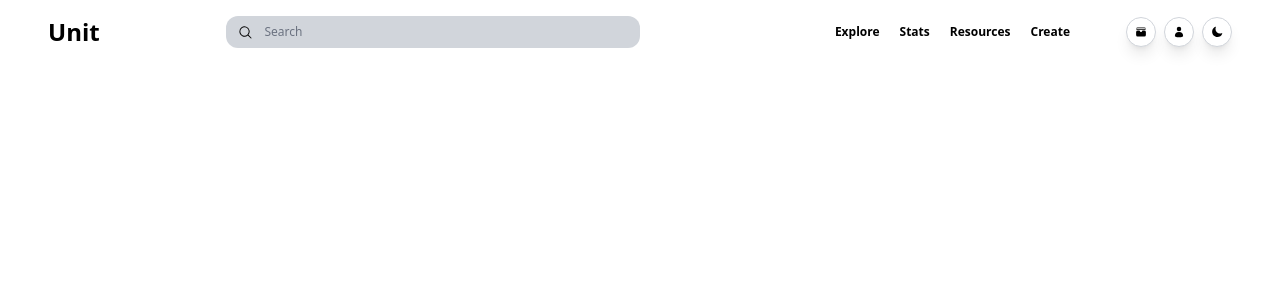
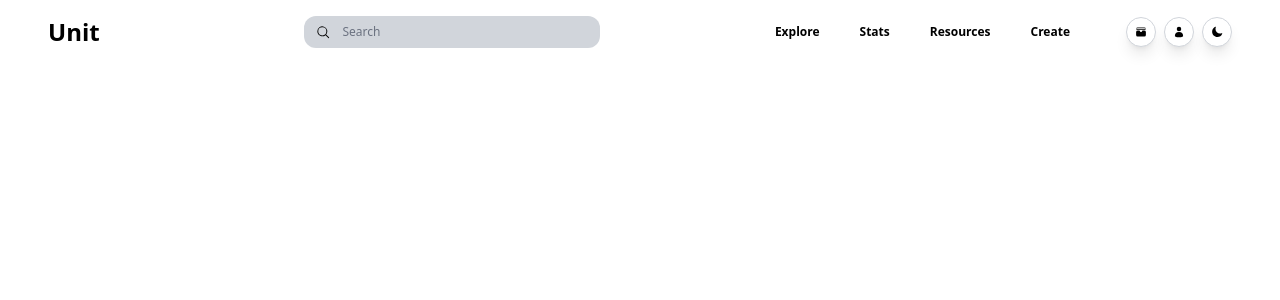
Before and after one commit to ValentineCodes/Unit, a Next.js app: page / in a window 1280 px wide. Shown: the top 300 px of the page. Built offline with nearby package versions, Linux system fonts and the light colour scheme.

Commit message:
adjusted search bar position and responsiveness

```diff
--- a/components/headers/HomeHeader.tsx
+++ b/components/headers/HomeHeader.tsx
@@ -29,7 +29,7 @@ function HomeHeader({}: Props) {
 
           {/* Search bar */}
           <div
-            className="hidden min-[992px]:flex flex-row items-center px-3 py-2 w-[70%] rounded-xl bg-gray-300"
+            className="hidden min-[992px]:flex flex-row items-center px-3 py-2 w-[50%] rounded-xl bg-gray-300 mr-10"
             onClick={focusSearchbar1}
           >
             <MagnifyingGlassIcon className="w-4 mr-3" />
@@ -45,7 +45,7 @@ function HomeHeader({}: Props) {
         <div className="flex justify-end items-center w-[50%]">
           {/* Nav bar */}
           <nav className="mr-14">
-            <ul className="flex items-center space-x-5 font-semibold">
+            <ul className="flex items-center space-x-10 font-semibold">
               <li className="hover:text-[#D262D1] cursor-pointer transition-colors duration-300 text-xs">
                 Explore
               </li>
--- a/components/pages/home/Header.tsx
+++ b/components/pages/home/Header.tsx
@@ -1,4 +1,5 @@
 import HomeHeader from "../../headers/HomeHeader";
+import HomeHeaderMobile from "../../headers/HomeHeaderMobile";
 
 type Props = {};
 
@@ -6,6 +7,7 @@ function Header({}: Props) {
   return (
     <>
       <HomeHeader />
+      <HomeHeaderMobile />
     </>
   );
 }
```
